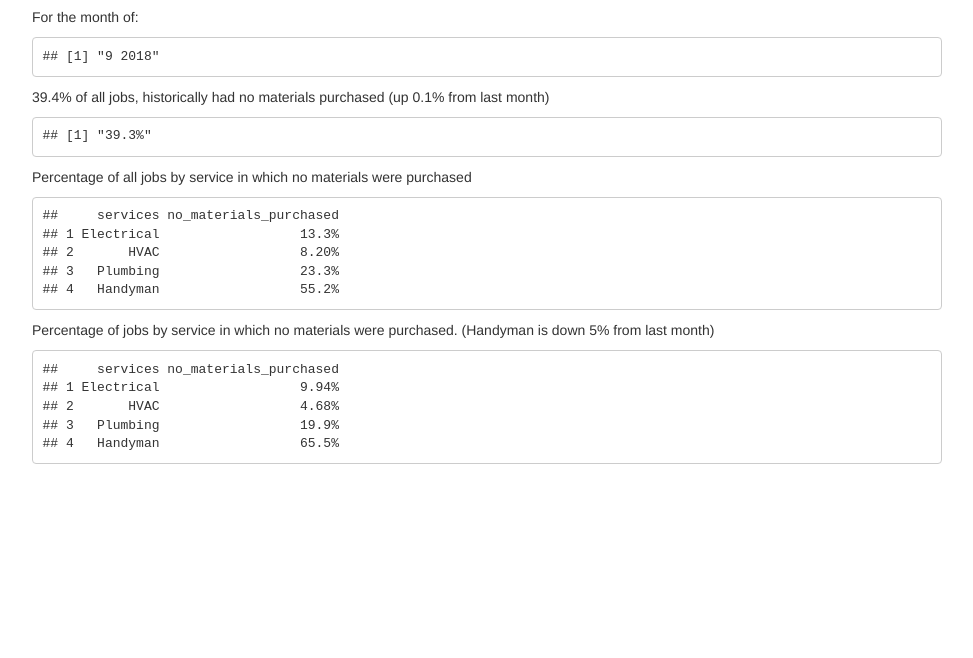
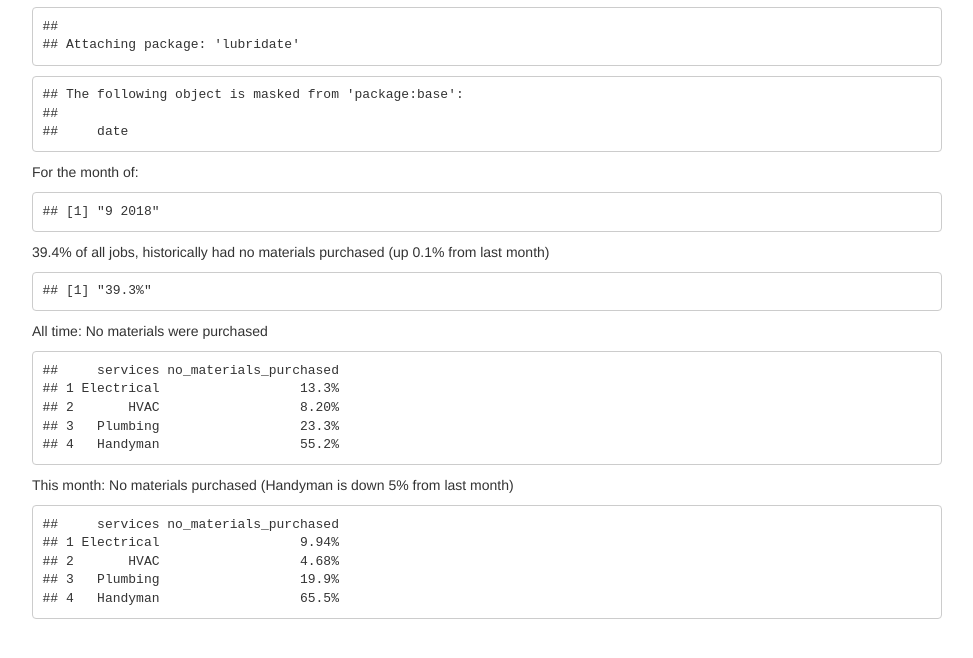
Before and after one commit to jpatlewis/jpatlewis.github.io, a plain HTML site: page materials_purchased.html in a window 1280 px wide. Shown: the part 124-782 px from the top of the page, without its empty margins (153-1126 px from the left). Drawn offline with nearby package versions, Linux system fonts and the light colour scheme; some packages are replaced by stand-ins of ours.

Commit message:
mid september update

```diff
--- a/materials_purchased.html
+++ b/materials_purchased.html
@@ -127,17 +127,23 @@ $(document).ready(function () {
 
 </div>
 
+
+<pre><code>##
+## Attaching package: 'lubridate'</code></pre>
+<pre><code>## The following object is masked from 'package:base':
+##
+##     date</code></pre>
 <p>For the month of:</p>
 <pre><code>## [1] &quot;9 2018&quot;</code></pre>
 <p>39.4% of all jobs, historically had no materials purchased (up 0.1% from last month)</p>
 <pre><code>## [1] &quot;39.3%&quot;</code></pre>
-<p>Percentage of all jobs by service in which no materials were purchased</p>
+<p>All time: No materials were purchased</p>
 <pre><code>##     services no_materials_purchased
 ## 1 Electrical                  13.3%
 ## 2       HVAC                  8.20%
 ## 3   Plumbing                  23.3%
 ## 4   Handyman                  55.2%</code></pre>
-<p>Percentage of jobs by service in which no materials were purchased. (Handyman is down 5% from last month)</p>
+<p>This month: No materials purchased (Handyman is down 5% from last month)</p>
 <pre><code>##     services no_materials_purchased
 ## 1 Electrical                  9.94%
 ## 2       HVAC                  4.68%
```
